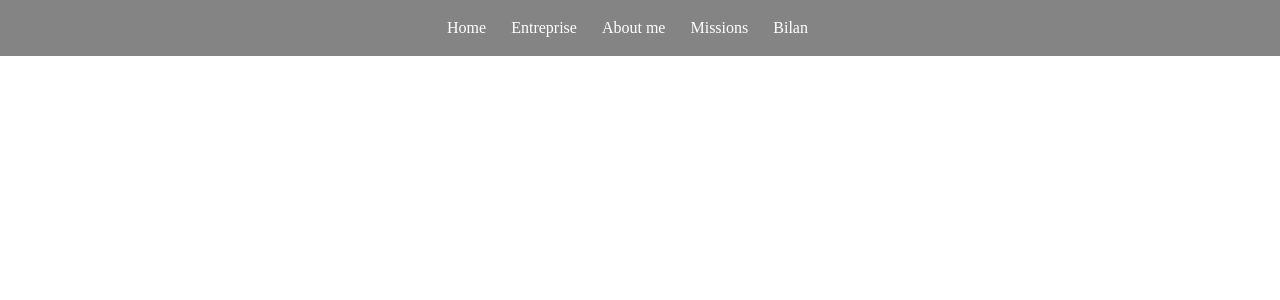
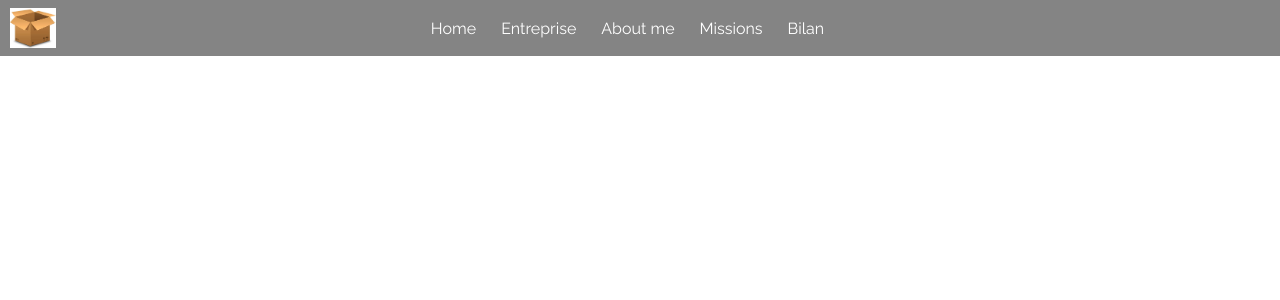
Before and after one commit to yannis94/rapport_alternance, a PHP site: page /article.php in a window 1280 px wide. Shown: the top 300 px of the page. Run offline with PHP 8.4, Linux system fonts and the light colour scheme; the visitor is signed in with stand-in values (Sample User, id 1); data that the repository does not hold is empty.

Commit message:
test db content table (html) success

```diff
--- a/article.php
+++ b/article.php
@@ -14,7 +14,11 @@
 
 <h1><?= $missions->title ?></h1>
 
-<p><?= $missions->content ?></p>
+<div id="main_div_article">
+    <?= $missions->content ?>
+</div>
+
+
+
 <script src="missions.js"></script>
-
 <?php require("footer.php"); ?>
--- a/css/classic_component.css
+++ b/css/classic_component.css
@@ -1,6 +1,5 @@
 .button {
     padding: 15px;
-    width: 100px;
     background-color: red;
     color: white;
     display: flex;
@@ -8,8 +7,19 @@
     border-radius: 5px;
     box-shadow: 10px, 5px, rgba(60, 60, 60, 0.8);
     cursor: pointer;
+    border: none;
 }
 
 .button:hover {
     padding: 14px;
 }
+
+.bg_one {
+    background-color: lightseagreen;
+    padding: 50px 25px;
+}
+
+.bg_two {
+    background-color: darkgrey;
+    padding: 50px 25px;
+}
--- a/css/menu.css
+++ b/css/menu.css
@@ -9,6 +9,8 @@
 #menu_logo {
     position: absolute;
     left: 10px;
+    top: 1vh;
+    height: 5vh;
 }
 
 #menu a {
--- a/css/missions.css
+++ b/css/missions.css
@@ -13,3 +13,14 @@
 .cover {
     width: 200px;;
 }
+
+
+/*--- article pattern ---*/
+
+.main_div_article {
+    width: 90vw;
+    display: flex;
+    flex-direction: column;
+    justify-content: space-around;
+    align-items: center;
+}
--- a/header.php
+++ b/header.php
@@ -3,10 +3,12 @@
 <head>
     <meta charset="UTF-8">
     <meta name="viewport" content="width=device-width, initial-scale=1.0">
+    <link href="https://fonts.googleapis.com/css2?family=Baloo+2&family=Raleway&display=swap" rel="stylesheet">
     <link rel="stylesheet" href="style.css">
     <title>Rapport de stage</title>
 </head>
 <body>
+    <img src="./images/images.jpeg" id="menu_logo"/>
     <div id="menu">
         <a href="./">Home</a>
         <a href="./entreprise.php">Entreprise</a>
--- a/style.css
+++ b/style.css
@@ -5,3 +5,11 @@
 body {
     margin: 0;
 }
+
+h1, h2, h3 {
+    font-family: 'Baloo 2', cursive;
+}
+
+p, a {
+    font-family: 'Raleway', sans-serif;
+}
```
Also changed, not shown: images/images.jpeg (added).
